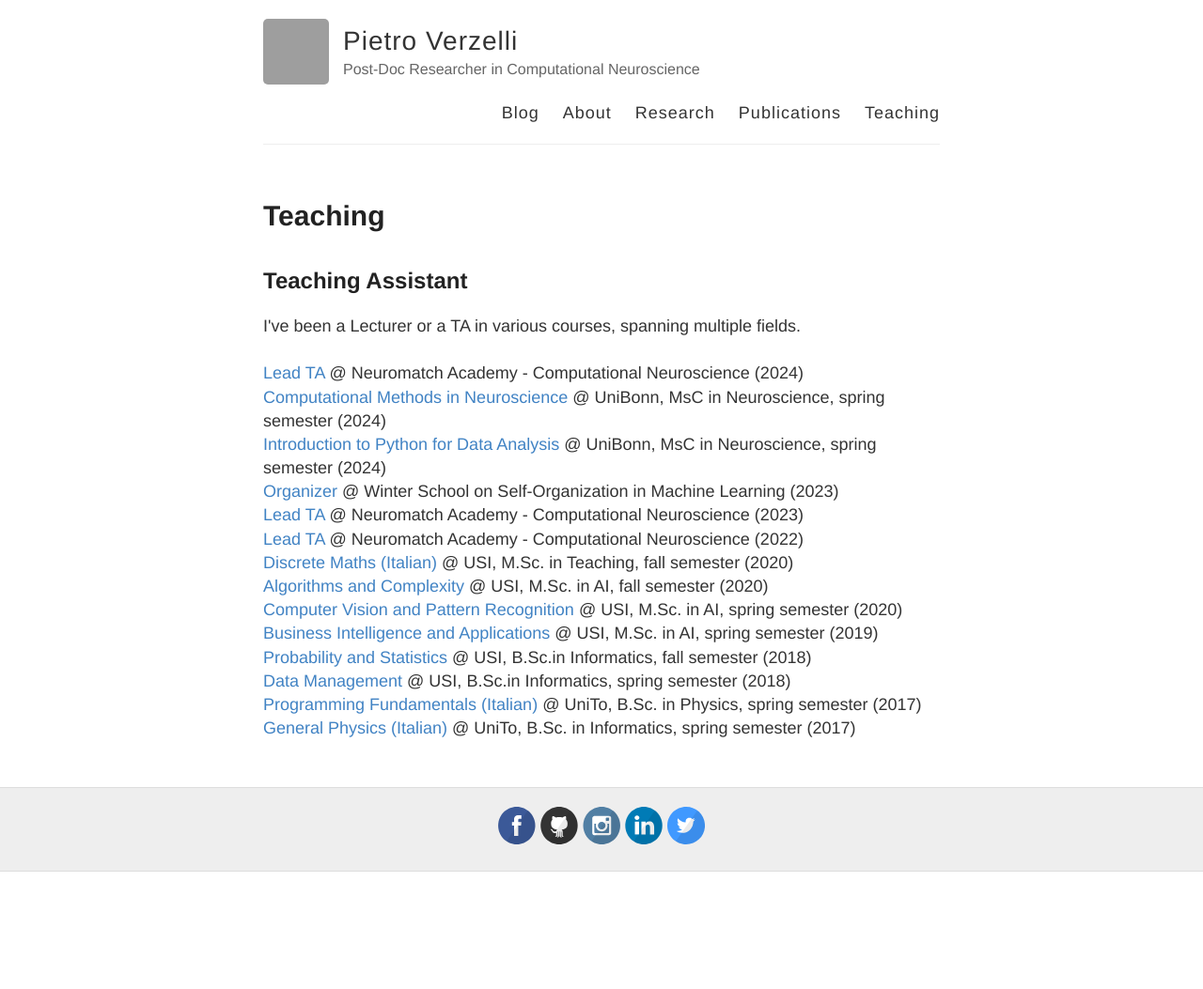
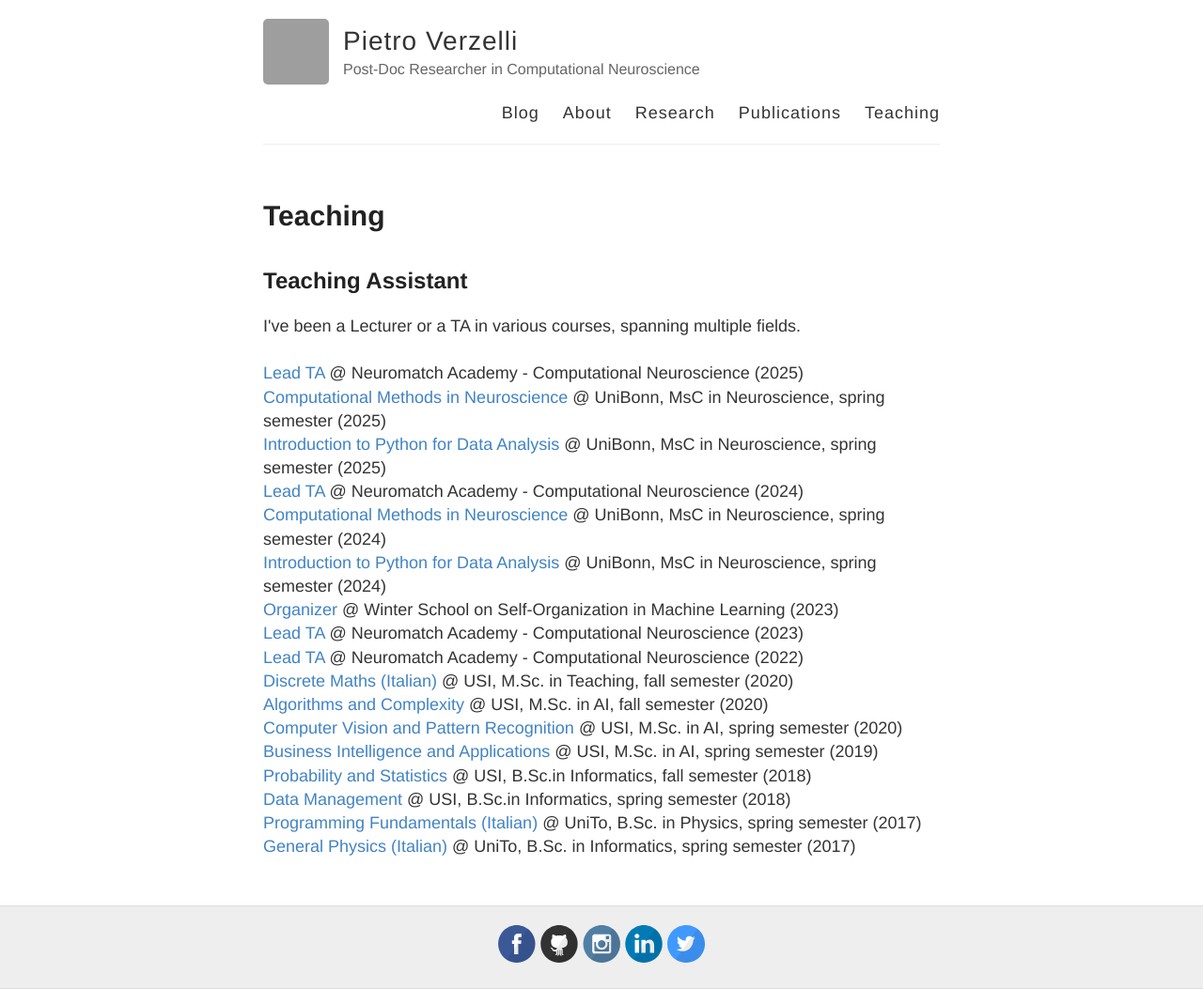
Before and after one commit to verzep/verzep.github.io, a Jekyll site: the page built from teaching.html, in a window 1280 px wide. Shown: the whole page at 94% size. Built offline with Jekyll 4.4.1, drawn with Linux system fonts in a browser that asks for light colours; before the commit the page ends 928 px from its top, so only the background shows below that; grey boxes are pictures that could not be loaded.

Commit message:
updated teaching

```diff
--- a/_data/courses.yaml
+++ b/_data/courses.yaml
@@ -1,3 +1,19 @@
+- title: Lead TA
+  description: Neuromatch Academy - Computational Neuroscience
+  period: 2025
+  link: "https://academy.neuromatch.io/about"
+
+- title: Computational Methods in Neuroscience
+  description: UniBonn, MsC in Neuroscience, spring semester
+  period: 2025
+  link: "https://www.neurosciences.uni-bonn.de/curriculum"
+
+- title: Introduction to Python for Data Analysis
+  description: UniBonn, MsC in Neuroscience, spring semester
+  period: 2025
+  link: "https://www.neurosciences.uni-bonn.de/curriculum"
+
+
 - title: Lead TA
   description: Neuromatch Academy - Computational Neuroscience
   period: 2024
```
